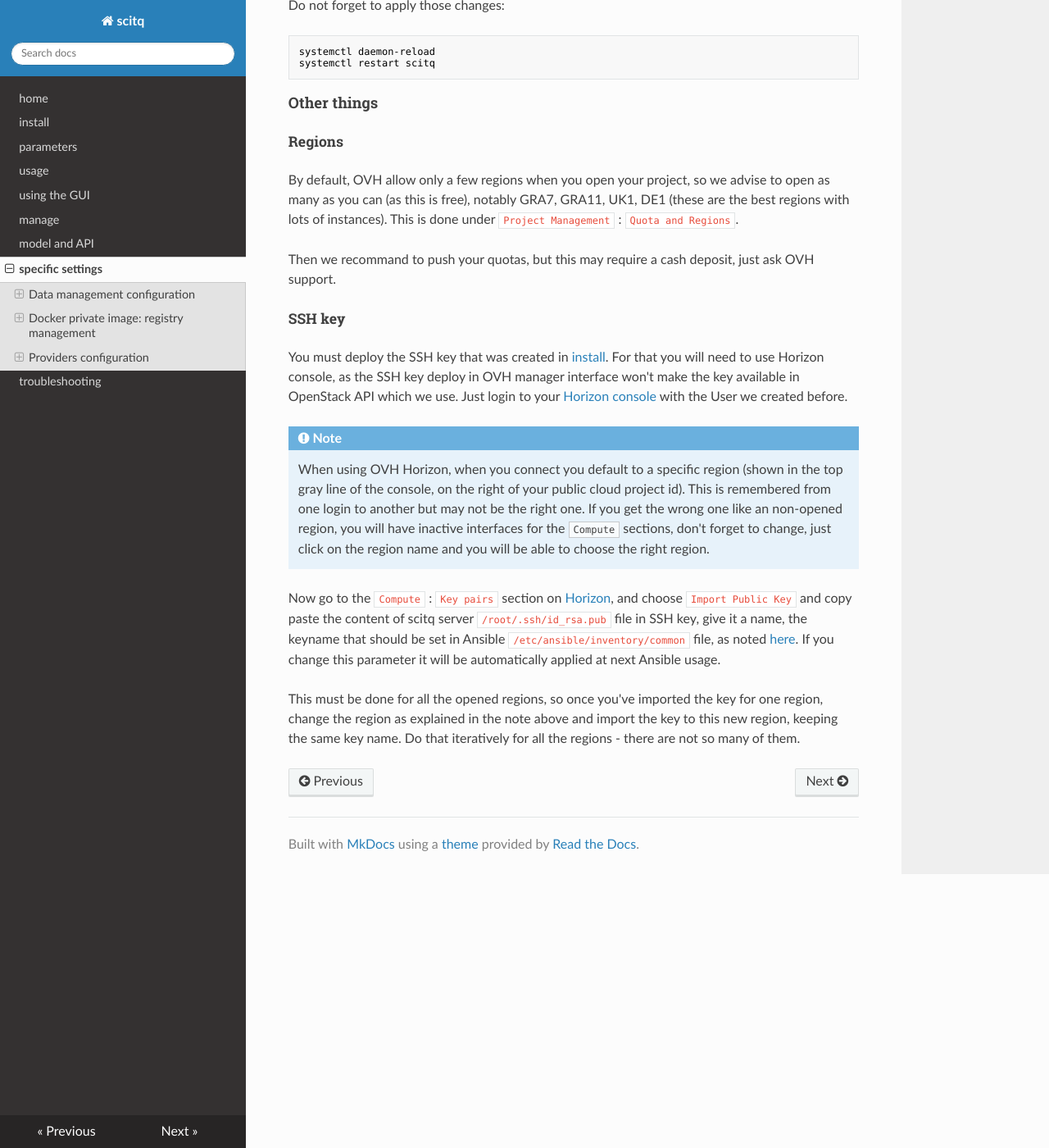
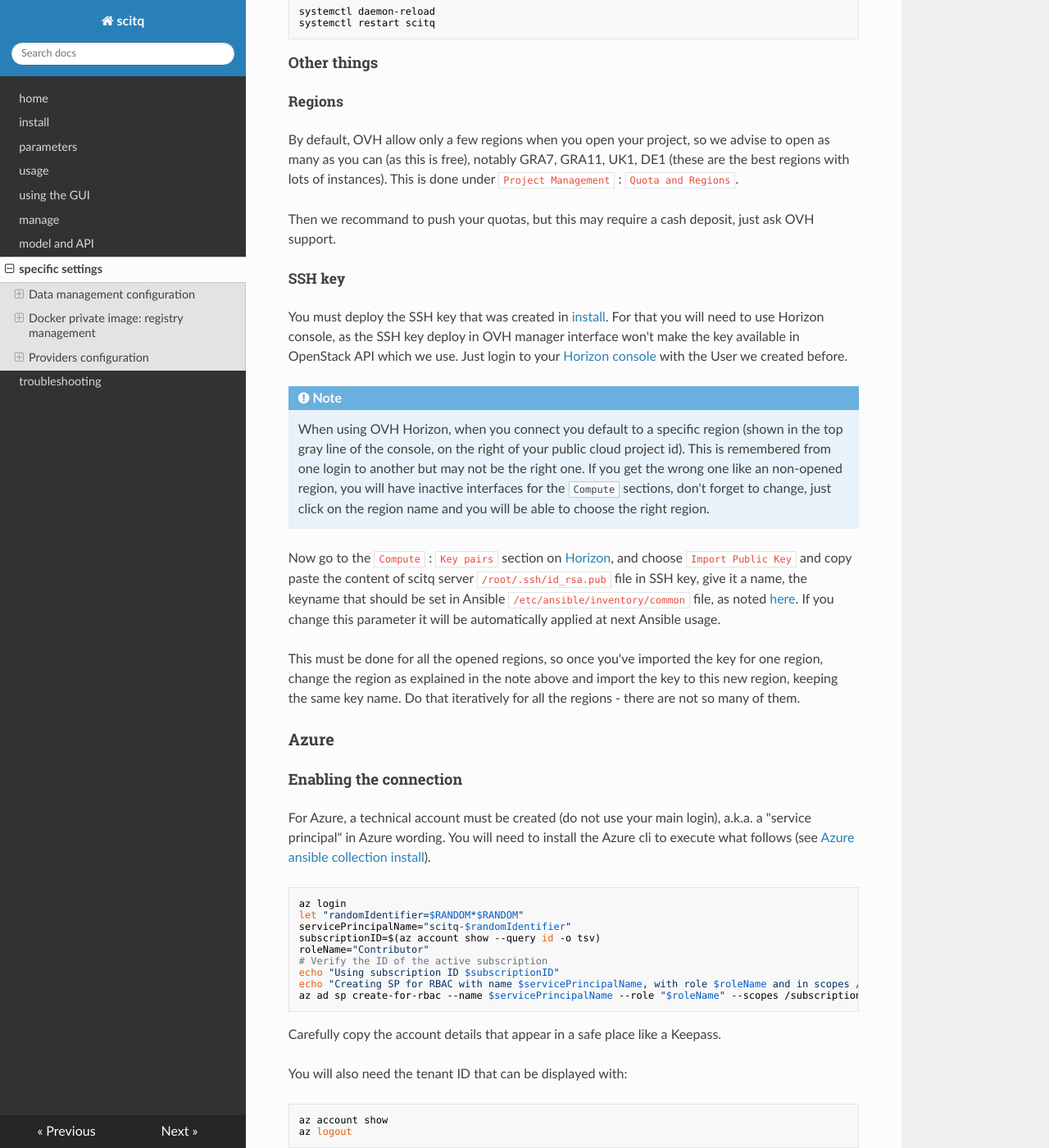
Before and after one commit to gmtsciencedev/scitq, an MkDocs documentation site: the page built from docs/specific.md, in a window 1280 px wide and 1400 px high, scrolled down 4178 px. Shown: the whole window at 82% size. Built offline with MkDocs 1.6.1, drawn with Linux system fonts in a browser that asks for light colours; nearby versions of some CDN libraries; some of the changed text lies outside the part shown.

Commit message:
Update documentation

````diff
--- a/docs/specific.md
+++ b/docs/specific.md
@@ -147,7 +147,7 @@ docker_insecure_registry=myprivateregistry.my.domain:5000
 
 For OVH, you must create a public cloud project with a "manager" Horizon account. This correspond to the section `Project Management` : `Users & Roles` in OVH interface. Note the Horizon username and password in a safe place (like a [keepass](https://keepass.info)).
 
-Clicking on `...` on the right of the new user you can export the Openstack RC file. In that RC file, you fill find all the specific OpenStack environment variables starting with `OS_...` that must be added into the service definition of scitq-server (`/etc/system/systemd/scitq.service`). You must add them under the `[Service]` section of this file with `Environment=OS_...=value` lines as shown in [OVH parameters](parameters.md#ovh--openstack-provider-specific-variables).
+Clicking on `...` on the right of the new user you can export the Openstack RC file. In that RC file, you fill find all the specific OpenStack environment variables starting with `OS_...` that must be added in scitq conf (`/etc/scitq.conf`) as shown in [OVH parameters](parameters.md#ovh--openstack-provider-specific-variables).
 
 Do not forget to apply those changes:
 ```bash
@@ -176,3 +176,54 @@ You must deploy the SSH key that was created in [install](install.md#create-ssh-
 Now go to the `Compute` : `Key pairs` section on [Horizon](https://horizon.cloud.ovh.net/project/key_pairs), and choose `Import Public Key` and copy paste the content of scitq server `/root/.ssh/id_rsa.pub` file in SSH key, give it a name, the keyname that should be set in Ansible `/etc/ansible/inventory/common` file, as noted [here](install.md#adapt-etcansibleinventorycommon). If you change this parameter it will be automatically applied at next Ansible usage.
 
 This must be done for all the opened regions, so once you've imported the key for one region, change the region as explained in the note above and import the key to this new region, keeping the same key name. Do that iteratively for all the regions - there are not so many of them.
+
+### Azure
+
+#### Enabling the connection
+
+For Azure, a technical account must be created (do not use your main login), a.k.a. a "service principal" in Azure wording. You will need to install the Azure cli to execute what follows (see [Azure ansible collection install](install.md#azure-ansible-collection)).
+
+```bash
+az login
+let "randomIdentifier=$RANDOM*$RANDOM"
+servicePrincipalName="scitq-$randomIdentifier"
+subscriptionID=$(az account show --query id -o tsv)
+roleName="Contributor"
+# Verify the ID of the active subscription
+echo "Using subscription ID $subscriptionID"
+echo "Creating SP for RBAC with name $servicePrincipalName, with role $roleName and in scopes /subscriptions/$subscriptionID"
+az ad sp create-for-rbac --name $servicePrincipalName --role "$roleName" --scopes /subscriptions/$subscriptionID
+```
+
+Carefully copy the account details that appear in a safe place like a Keepass.
+
+You will also need the tenant ID that can be displayed with:
+```bash
+az account show
+az logout
+```
+
+You will need to add the details in `/etc/scitq.conf` as shown in [OVH parameters](parameters.md#ovh--openstack-provider-specific-variables).
+
+
+#### Other things
+
+##### Regions
+
+By default, OVH allow only a few regions when you open your project, so we advise to open as many as you can (as this is free), notably GRA7, GRA11, UK1, DE1 (these are the best regions with lots of instances). This is done under `Project Management` : `Quota and Regions`.
+
+Then we recommand to push your quotas, but this may require a cash deposit, just ask OVH support.
+
+##### SSH key
+
+You must deploy the SSH key that was created in [install](install.md#create-ssh-key). For that you will need to use Horizon console, as the SSH key deploy in OVH manager interface won't make the key available in OpenStack API which we use. Just login to your [Horizon console](https://horizon.cloud.ovh.net/) with the User we created before.
+
+!!! note
+
+
+    When using OVH Horizon, when you connect you default to a specific region (shown in the top gray line of the console, on the right of your public cloud project id). This is remembered from one login to another but may not be the right one. If you get the wrong one like an non-opened region, you will have inactive interfaces for the `Compute` sections, don't forget to change, just click on the region name and you will be able to choose the right region.
+
+
+Now go to the `Compute` : `Key pairs` section on [Horizon](https://horizon.cloud.ovh.net/project/key_pairs), and choose `Import Public Key` and copy paste the content of scitq server `/root/.ssh/id_rsa.pub` file in SSH key, give it a name, the keyname that should be set in Ansible `/etc/ansible/inventory/common` file, as noted [here](install.md#adapt-etcansibleinventorycommon). If you change this parameter it will be automatically applied at next Ansible usage.
+
+This must be done for all the opened regions, so once you've imported the key for one region, change the region as explained in the note above and import the key to this new region, keeping the same key name. Do that iteratively for all the regions - there are not so many of them.
````
Also changed, not shown: README.md (+3 -2 lines), docs/gui.md (+6 -3 lines), docs/install.md (+13 -1 lines), docs/parameters.md (+27 -1 lines).
